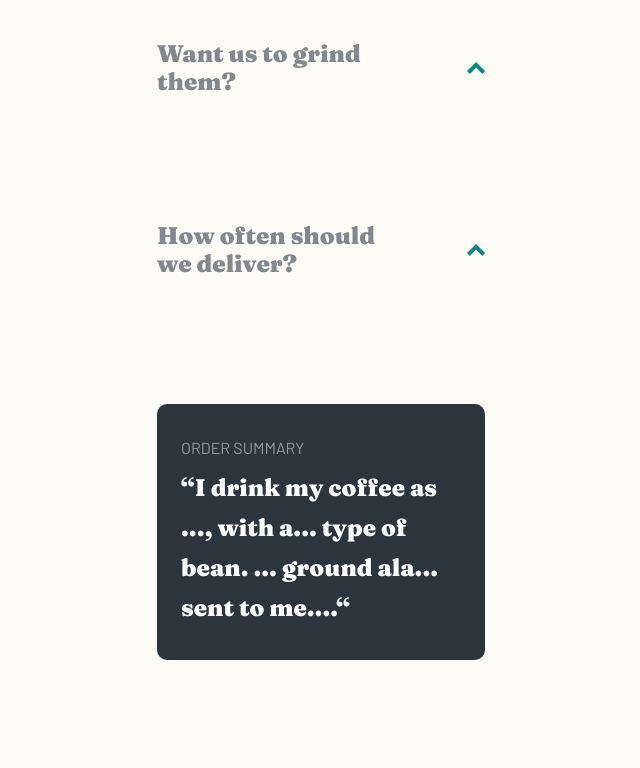
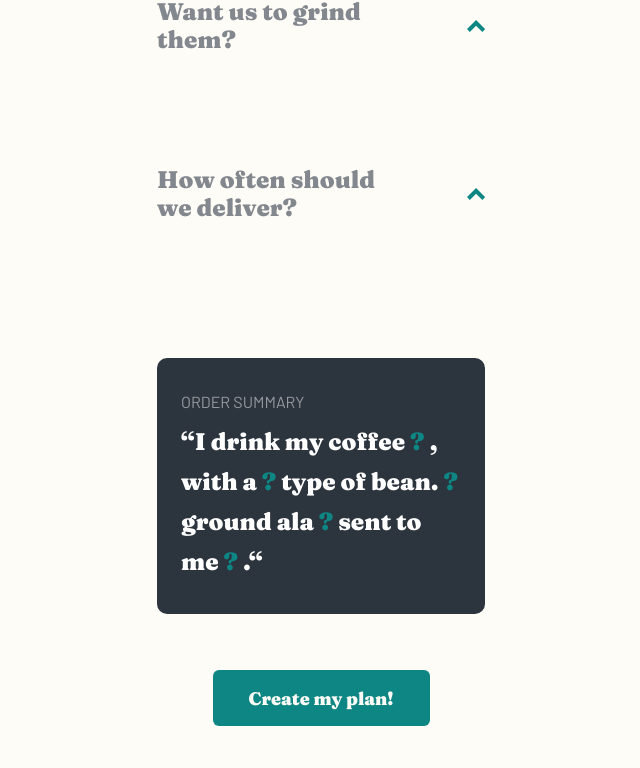
Before and after one commit to CharlesSquirel/caffeeroaster_frontendmentor, a Next.js app: page /plan in a window 1280 px wide. Shown: the part 2631-3399 px from the top of the page, without its empty margins (319-959 px from the left). Built offline with nearby package versions, Linux system fonts and the light colour scheme.

Commit message:
Feat: implement logic for summary information, disable grind input

```diff
--- a/app/components/CreatForm/CreatForm.tsx
+++ b/app/components/CreatForm/CreatForm.tsx
@@ -12,9 +12,10 @@ export default function CreateForm() {
   return (
     <FormProvider {...methods}>
       <form
-        className="flex w-[328px] flex-col items-center gap-[110px]"
+        className="flex w-[328px] flex-col items-center"
         onSubmit={methods.handleSubmit(onSubmit)}
       >
+        <div className="mb-[120px] flex flex-col gap-[96px]">
           {dropdownData.map(({ title, optionsInfo, name }, index) => (
             <DropdownForm title={title} index={index} key={index}>
               <DropdownOption
@@ -37,6 +38,7 @@ export default function CreateForm() {
               />
             </DropdownForm>
           ))}
+        </div>
         <Summary />
         <PlanButton mode="submit" />
       </form>
--- a/app/components/Summary/Summary.tsx
+++ b/app/components/Summary/Summary.tsx
@@ -2,7 +2,7 @@ import SummaryDynamicInfo from './SummaryDynamicInfo';
 
 export default function Summary() {
   return (
-    <article className="flex w-[328px] flex-col gap-2 rounded-[10px] bg-chooseBg px-6 py-8 text-white">
+    <article className="mb-[56px] flex w-[328px] flex-col gap-2 rounded-[10px] bg-chooseBg px-6 py-8 text-white">
       <h3 className="text-base uppercase opacity-50">Order Summary</h3>
       <SummaryDynamicInfo />
     </article>
--- a/app/components/Summary/SummaryDynamicInfo.tsx
+++ b/app/components/Summary/SummaryDynamicInfo.tsx
@@ -1,6 +1,7 @@
 'use client';
 
 import { fraunces } from '@/fonts/fonts';
+import { mapDrink, mapDrinkPrefix } from 'app/utils/switch/mappers';
 import { useFormContext } from 'react-hook-form';
 
 export default function SummaryDynamicInfo() {
@@ -13,12 +14,25 @@ export default function SummaryDynamicInfo() {
     'deliver',
   ]);
 
+  const mappedDrink = mapDrink(how_drink);
+  const mappedDrinkPrefix = mapDrinkPrefix(how_drink);
+
   return (
     <p className={`${fraunces.className} text-[24px] leading-[40px]`}>
-      “I drink my coffee as {how_drink || '...'}, with a{type || '...'} type of
-      bean. {grammage || '...'} ground ala
-      {grind || '...'} sent to me
-      {deliver || '...'}.“
+      “I drink my coffee {mappedDrinkPrefix}
+      <span className="text-cyan">{mappedDrink}</span>, with a
+      <span className="capitalize text-cyan">{type ? ` ${type} ` : ' ? '}</span>
+      type of bean.
+      <span className="text-cyan">{grammage ? ` ${grammage}g ` : ' ? '}</span>
+      ground ala
+      <span className="capitalize text-cyan">
+        {grind ? ` ${grind} ` : ' ? '}
+      </span>
+      sent to me
+      <span className="capitalize text-cyan">
+        {deliver ? ` Every ${deliver}` : ' ? '}
+      </span>
+      .“
     </p>
   );
 }
--- a/app/components/common/DropdownForm.tsx/DropdownForm.tsx
+++ b/app/components/common/DropdownForm.tsx/DropdownForm.tsx
@@ -3,6 +3,7 @@
 import { fraunces } from '@/fonts/fonts';
 import ArrowUp from '@/icons/ArrowIcon';
 import React, { PropsWithChildren, ReactElement, useState } from 'react';
+import { useFormContext } from 'react-hook-form';
 
 interface DropdownFormProps {
   title: string;
@@ -14,10 +15,13 @@ export default function DropdownForm({
   children,
   index,
 }: PropsWithChildren<DropdownFormProps>) {
+  const [activeDropdown, setActiveDropdown] = useState('');
   const [isDropdownActive, setIsDropdownActive] = useState(
     index === 0 ? true : false,
   );
-  const [activeDropdown, setActiveDropdown] = useState('');
+
+  const { watch } = useFormContext();
+  const [how_drink] = watch(['how_drink']);
 
   const handleOnClick = (value: string): void => {
     setActiveDropdown(value);
@@ -34,8 +38,12 @@ export default function DropdownForm({
     return child;
   });
 
+  const isDisabled = how_drink === 'capsule' && index === 3;
+
   return (
-    <div className="flex w-[328px] flex-col gap-[16px] text-greay">
+    <div
+      className={`${isDisabled && 'opacity-50'} flex w-[328px] flex-col gap-[16px] text-greay`}
+    >
       <div className="mb-[16px] flex items-center justify-between">
         <h2
           className={`${fraunces.className} w-[240px] text-[24px] leading-[28px]`}
@@ -43,7 +51,7 @@ export default function DropdownForm({
           {title}
         </h2>
         <ArrowUp
-          className={`${isDropdownActive && 'rotate-180'} cursor-pointer`}
+          className={`${isDropdownActive && 'rotate-180'} ${isDisabled && 'pointer-events-none'} cursor-pointer`}
           onClick={() => setIsDropdownActive(!isDropdownActive)}
         />
       </div>
--- a/app/data/formData.ts
+++ b/app/data/formData.ts
@@ -42,7 +42,7 @@ export const dropdownData: DropdownDataInterface[] = [
       option_first_title: 'Single origin',
       option_first_description:
         'Distinct, high quality coffee from a specific family-owned farm',
-      option_first_value: 'origin',
+      option_first_value: 'single origin',
       option_second_title: 'Decaf',
       option_second_description:
         'Just like regular coffee, except the caffeine has been removed',
@@ -60,15 +60,15 @@ export const dropdownData: DropdownDataInterface[] = [
       option_first_title: '250g',
       option_first_description:
         'Perfect for the solo drinker. Yields about 12 delicious cups.',
-      option_first_value: '250g',
+      option_first_value: '250',
       option_second_title: '500g',
       option_second_description:
         'Perfect option for a couple. Yields about 40 delectable cups.',
-      option_second_value: '500g',
+      option_second_value: '500',
       option_third_title: '1000g',
       option_third_description:
         'Perfect for offices and events. Yields about 90 delightful cups.',
-      option_third_value: '1000g',
+      option_third_value: '1000',
     },
   },
   {
--- /dev/null
+++ b/app/utils/switch/mappers.ts
@@ -0,0 +1,26 @@
+import { DrinkEnum } from '../types/formTypes';
+
+export const mapDrink = (text: DrinkEnum): string => {
+  switch (text) {
+    case DrinkEnum.CAPSULE:
+      return ' Capsules';
+    case DrinkEnum.EXPRESSO:
+      return ' Expresso';
+    case DrinkEnum.FILTER:
+      return ' Filter';
+    default:
+      return ' ? ';
+  }
+};
+
+export const mapDrinkPrefix = (text: DrinkEnum): string => {
+  switch (text) {
+    case DrinkEnum.CAPSULE:
+      return ' using';
+    case DrinkEnum.EXPRESSO:
+    case DrinkEnum.FILTER:
+      return ' as';
+    default:
+      return '';
+  }
+};
--- a/app/utils/types/formTypes.ts
+++ b/app/utils/types/formTypes.ts
@@ -1,28 +1,28 @@
-enum DeliverEnum {
+export enum DeliverEnum {
   WEEK = 'week',
   WEEKS = '2 weeks',
   MONTH = 'month',
 }
 
-enum GrindEnum {
+export enum GrindEnum {
   WHOLEBEAN = 'wholebean',
   FILTER = 'filter',
   CAFETERIE = 'cafetiére',
 }
 
-enum GrammageEnum {
-  SMALL = '250g',
-  MEDIUM = '500g',
-  LARGE = '1000g',
+export enum GrammageEnum {
+  SMALL = '250',
+  MEDIUM = '500',
+  LARGE = '1000',
 }
 
-enum TypeEnum {
-  ORIGIN = 'origin',
+export enum TypeEnum {
+  ORIGIN = 'single origin',
   DECAF = 'decaf',
   BLENDED = 'blended',
 }
 
-enum DrinkEnum {
+export enum DrinkEnum {
   CAPSULE = 'capsule',
   FILTER = 'filter',
   EXPRESSO = 'expresso',
```
Lines whose indentation alone changed are shown as unchanged.
